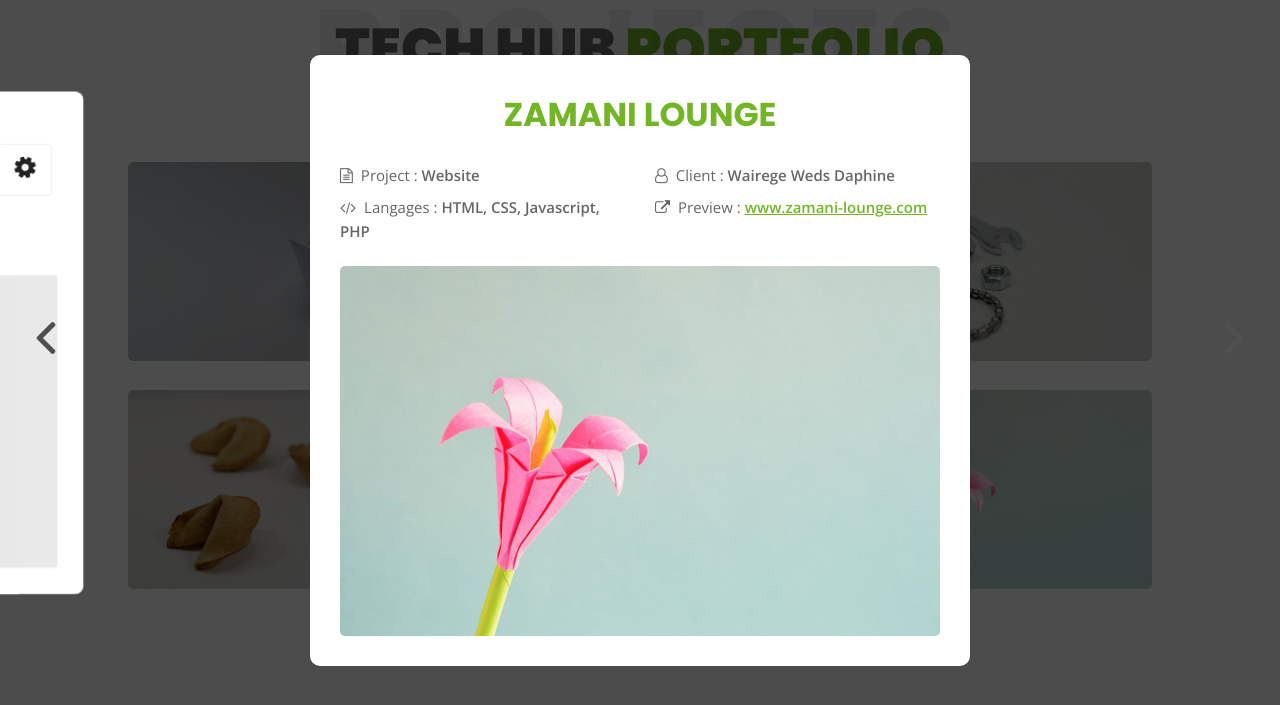
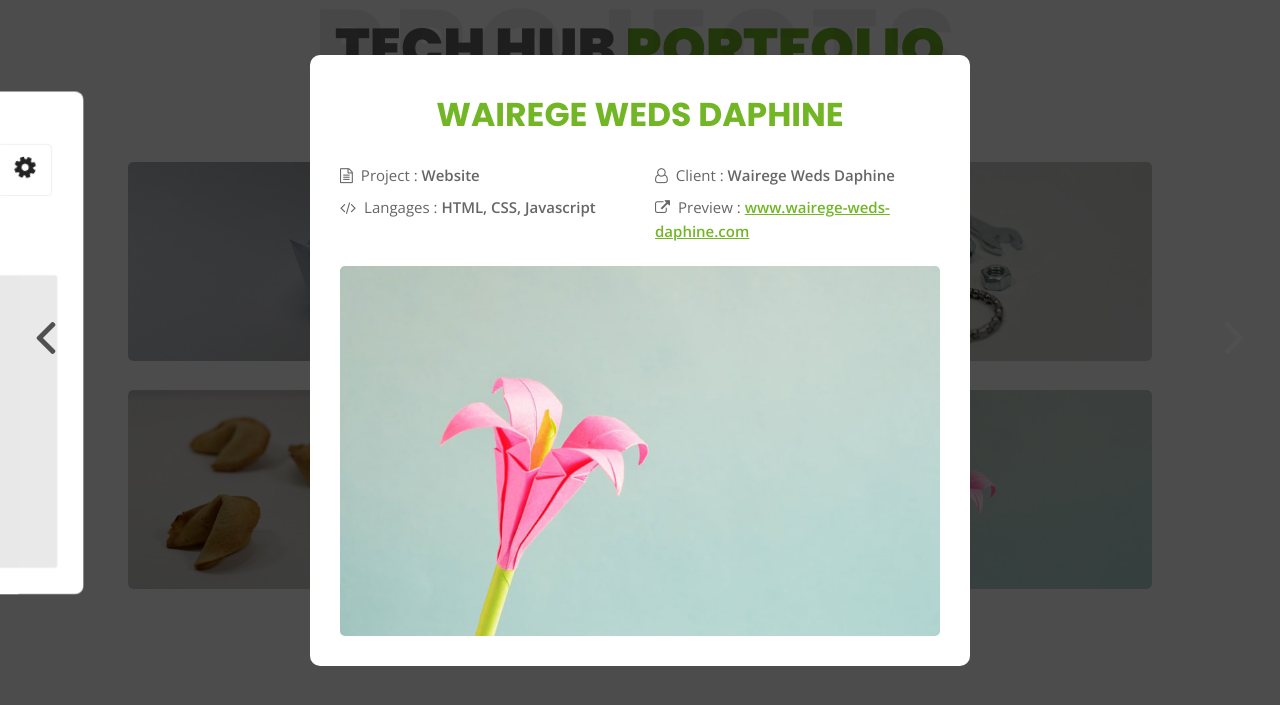
Before and after one commit to danielktd/techhubportfolio, a plain HTML site: page index.html in a window 1280 px wide. Both pictures are taken after a click on the item "WAIREGE WEDS KIRUNGI". Shown: the part 65-770 px from the top of the page. Drawn offline with nearby package versions, Linux system fonts and the light colour scheme; grey boxes are pictures that could not be loaded.

Commit message:
Update index.html

```diff
--- a/index.html
+++ b/index.html
@@ -367,7 +367,7 @@
                     <figure>
                         <!-- Project Details Starts -->
                         <figcaption>
-                            <h3>Zamani Lounge</h3>
+                            <h3>Wairege Weds Daphine</h3>
                             <div class="row open-sans-font">
                                 <div class="col-6 mb-2">
                                     <i class="fa fa-file-text-o pr-2"></i><span class="project-label">Project </span>: <span class="ft-wt-600 uppercase">Website</span>
@@ -376,10 +376,10 @@
                                     <i class="fa fa-user-o pr-2"></i><span class="project-label">Client </span>: <span class="ft-wt-600 uppercase">Wairege Weds Daphine</span>
                                 </div>
                                 <div class="col-6 mb-2">
-                                    <i class="fa fa-code pr-2"></i><span class="project-label">Langages </span>: <span class="ft-wt-600 uppercase">HTML, CSS, Javascript, PHP</span>
+                                    <i class="fa fa-code pr-2"></i><span class="project-label">Langages </span>: <span class="ft-wt-600 uppercase">HTML, CSS, Javascript</span>
                                 </div>
                                 <div class="col-6 mb-2">
-                                    <i class="fa fa-external-link pr-2"></i><span class="project-label">Preview </span>: <span class="ft-wt-600 uppercase"><a href="https://daphine-weds-wairege.netlify.app" target="_blank">www.zamani-lounge.com</a></span>
+                                    <i class="fa fa-external-link pr-2"></i><span class="project-label">Preview </span>: <span class="ft-wt-600 uppercase"><a href="https://daphine-weds-wairege.netlify.app" target="_blank">www.wairege-weds-daphine.com</a></span>
                                 </div>
                             </div>
                         </figcaption>
```
